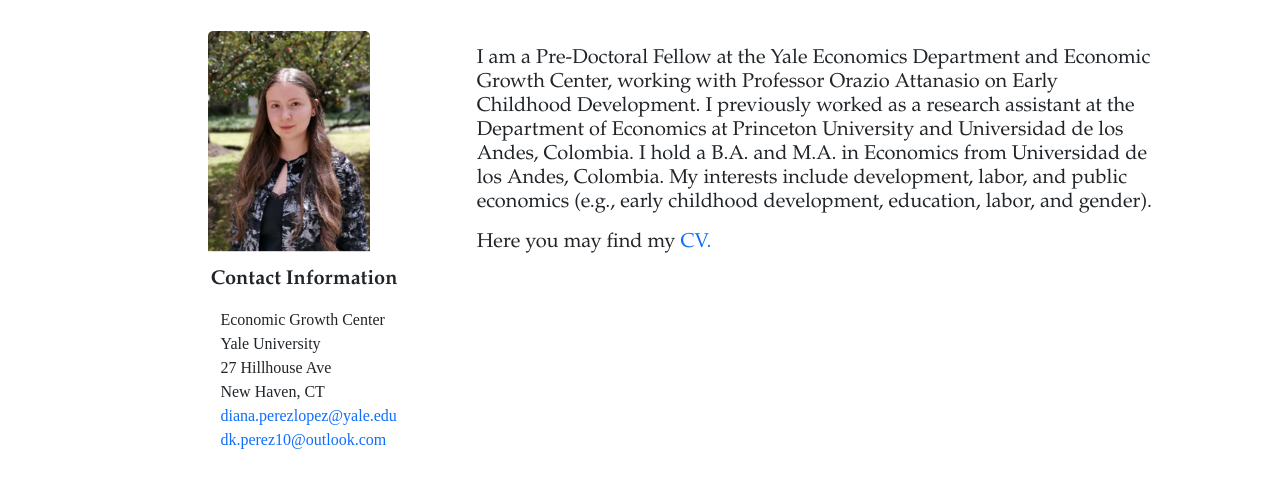
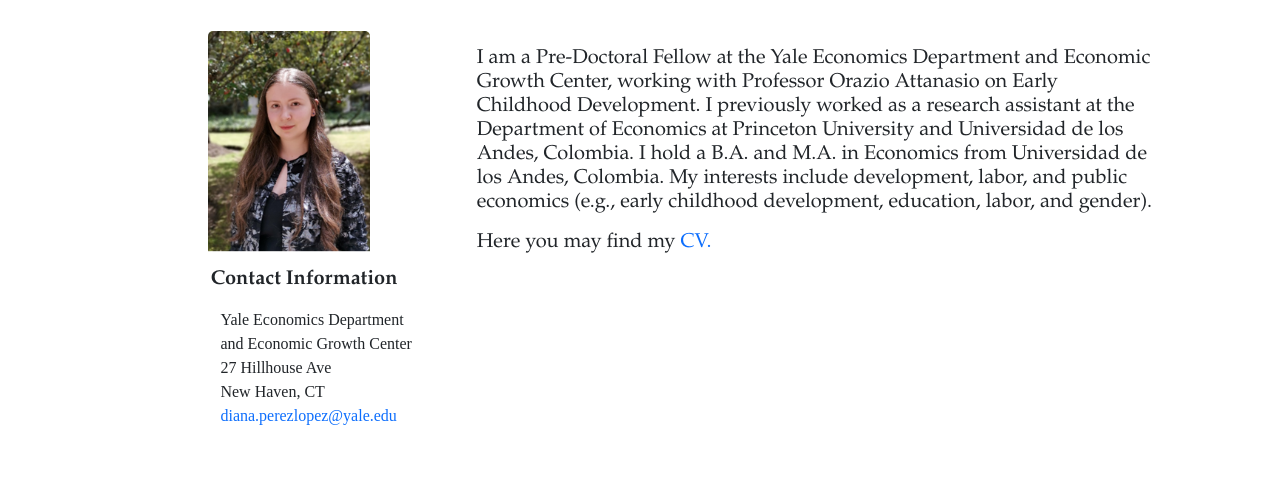
Before and after one commit to dianakperezlopez/dianakperezlopez.github.io, a plain HTML site: page index.html in a window 1280 px wide. Shown: the part 463-952 px from the top of the page. Drawn offline with nearby package versions, Linux system fonts and the light colour scheme; a web font is replaced by a local one.

Commit message:
Update index.html

```diff
--- a/index.html
+++ b/index.html
@@ -55,12 +55,11 @@
                     <h5 class="card-title" style="font-family: garamond;">Contact Information</h5>
                     <p class="card-text">
                         <ul>
-                            <li>Economic Growth Center</li>
-                            <li>Yale University</li>
+                            <li>Yale Economics Department</li>
+                            <li>and Economic Growth Center</li>
                             <li>27 Hillhouse Ave</li>
                             <li>New Haven, CT</li>
                             <li><a href="mailto:diana.perezlopez@yale.edu" target="_blank">diana.perezlopez@yale.edu</a></li>
-                            <li><a href="mailto:dk.perez10@outlook.com" target="_blank">dk.perez10@outlook.com</a></li>
                         </ul>
                     </p>
                 </div>
```
